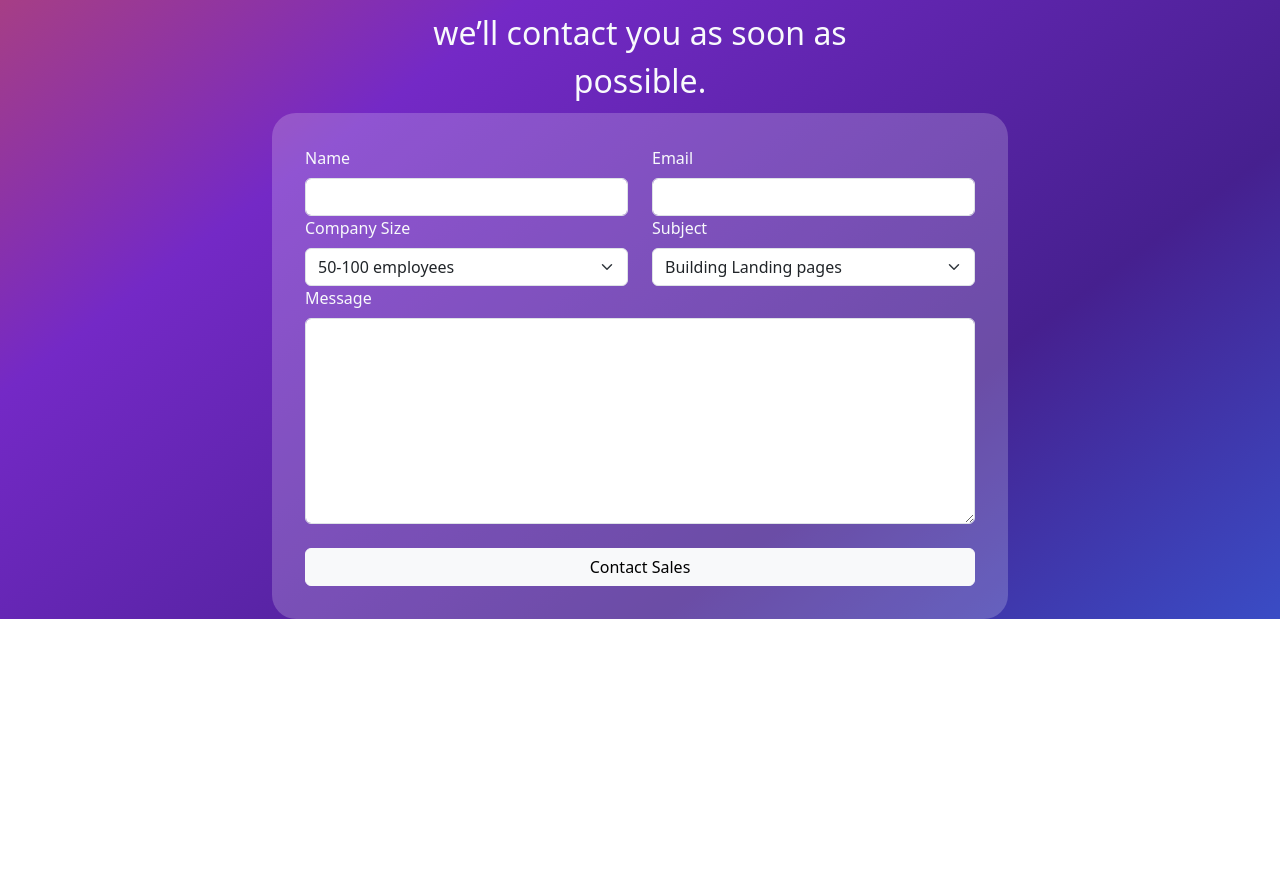
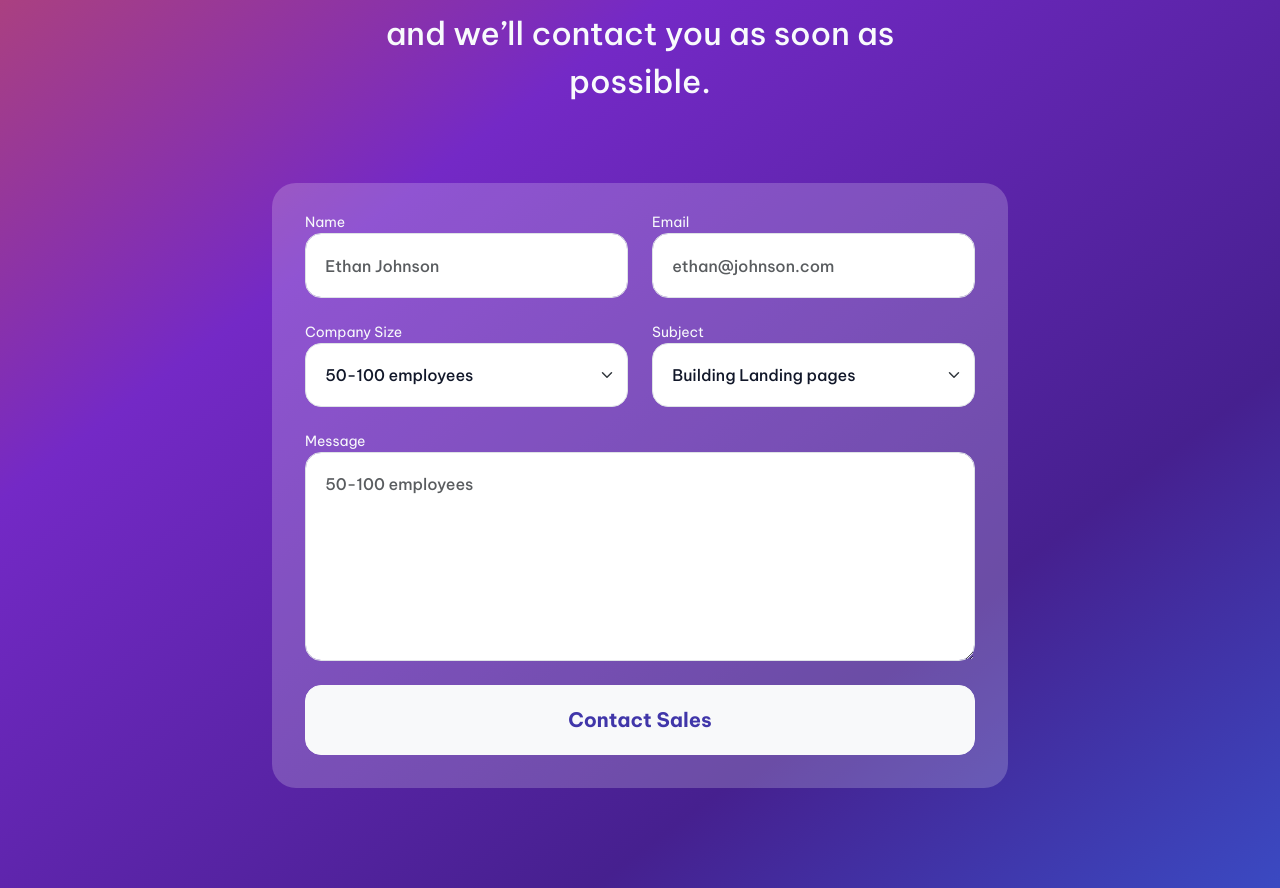
Before and after one commit to mcastig/contact-page, an Angular app: page / in a window 1280 px wide. Shown: the part 451-1339 px from the top of the page. Before the commit the page ends 1070 px from the top, so only its background shows below. Built offline with nearby package versions, Linux system fonts and the light colour scheme.

Commit message:
Adjust the styles of contact form

```diff
--- a/src/app/app.component.html
+++ b/src/app/app.component.html
@@ -1,8 +1,6 @@
 <main class="main">
   <div class="content">
-    <app-header></app-header>
-    <app-contact-page></app-contact-page>
+    <app-header />
+    <app-contact-page />
   </div>
 </main>
-
-<router-outlet />
--- a/src/app/contact-form/contact-form.component.html
+++ b/src/app/contact-form/contact-form.component.html
@@ -5,23 +5,23 @@
         <div class="row">
           <div class="col-lg-6">
             <label for="inputName" class="form-label">Name</label>
-            <input type="text" class="form-control" id="inputName">
+            <input type="text" class="form-control fw-medium" id="inputName" placeholder="Ethan Johnson">
           </div>
           <div class="col-lg-6">
             <label for="inputEmail" class="form-label">Email</label>
-            <input type="email" class="form-control" id="inputEmail">
+            <input type="email" class="form-control fw-medium" id="inputEmail" placeholder="ethan@johnson.com">
           </div>
         </div>
         <div class="row">
           <div class="col-lg-6">
             <label for="inputCompanySize" class="form-label">Company Size</label>
-            <select id="inputCompanySize" class="form-select">
+            <select id="inputCompanySize" class="form-select fw-medium">
               <option selected>50-100 employees</option>
             </select>
           </div>
           <div class="col-lg-6">
             <label for="inputSubject" class="form-label">Subject</label>
-            <select id="inputSubject" class="form-select">
+            <select id="inputSubject" class="form-select fw-medium">
               <option selected>Building Landing pages</option>
             </select>
           </div>
@@ -29,12 +29,12 @@
         <div class="row">
           <div class="col-lg-12">
             <label for="exampleFormControlTextarea1" class="form-label">Message</label>
-            <textarea class="form-control" id="exampleFormControlTextarea1" rows="8"></textarea>
+            <textarea class="form-control fw-medium" id="exampleFormControlTextarea1" rows="7" placeholder="50-100 employees"></textarea>
           </div>
         </div>
         <div class="row mt-4">
           <div class="col-lg-12 d-grid">
-            <button class="btn btn-light" type="button">Contact Sales</button>
+            <button class="btn btn-light form-button fw-bold" type="button">Contact Sales</button>
           </div>
         </div>
       </form>
--- a/src/app/contact-form/contact-form.component.scss
+++ b/src/app/contact-form/contact-form.component.scss
@@ -1,9 +1,39 @@
 .form-contact-container {
+  margin-top: 70px;
+  margin-bottom: 100px;
+
+  button:hover {
+    background-color: #4036A9;
+    border: 1px solid #4036A9;
+    color: #F8FAFC;
+  }
+
+  .form-control,
+  .form-select,
+  .form-button {
+    border-radius: 16px;
+    padding: 1.2rem;
+  }
+
+  .form-select {
+    color: #111729;
+  }
+
+  .form-button {
+    color: #4036A9;
+    font-size: 20px;
+  }
+
+  .form-label {
+    margin-bottom: 0;
+    margin-top: 1.5rem;
+    font-size: 14px;
+  }
 
   .form-wrapper {
     background-color: rgba(255, 255, 255, 0.2);
     border: 1px solid rgba(255, 255, 255, 0.0);
     border-radius: 24px;
-    padding: 32px;
+    padding: 4px 32px 32px 32px;
   }
 }
--- a/src/app/contact-page/contact-page.component.html
+++ b/src/app/contact-page/contact-page.component.html
@@ -7,5 +7,5 @@
       </div>
     </div>
   </div>
-  <app-contact-form></app-contact-form>
+  <app-contact-form />
 </div>
--- a/src/styles.scss
+++ b/src/styles.scss
@@ -1,5 +1,8 @@
-/* You can add global styles to this file, and also import other style files */
+/* Import Bootstrap */
 @import "../node_modules/bootstrap/scss/bootstrap";
+
+/* Import Fonts */
+@import url('https://fonts.googleapis.com/css2?family=Be+Vietnam+Pro:ital,wght@0,100;0,200;0,300;0,400;0,500;0,600;0,700;0,800;0,900;1,100;1,200;1,300;1,400;1,500;1,600;1,700;1,800;1,900&family=Poppins:ital,wght@0,100;0,200;0,300;0,400;0,500;0,600;0,700;0,800;0,900;1,100;1,200;1,300;1,400;1,500;1,600;1,700;1,800;1,900&family=Sora:wght@100..800&display=swap');
 
 body {
   background: url('/assets/images/bg-image.svg');
@@ -7,4 +10,5 @@ body {
   background-position: center;
   background-repeat: no-repeat;
   min-height: 100vh;
+  font-family: "Be Vietnam Pro", serif;
 }
```
